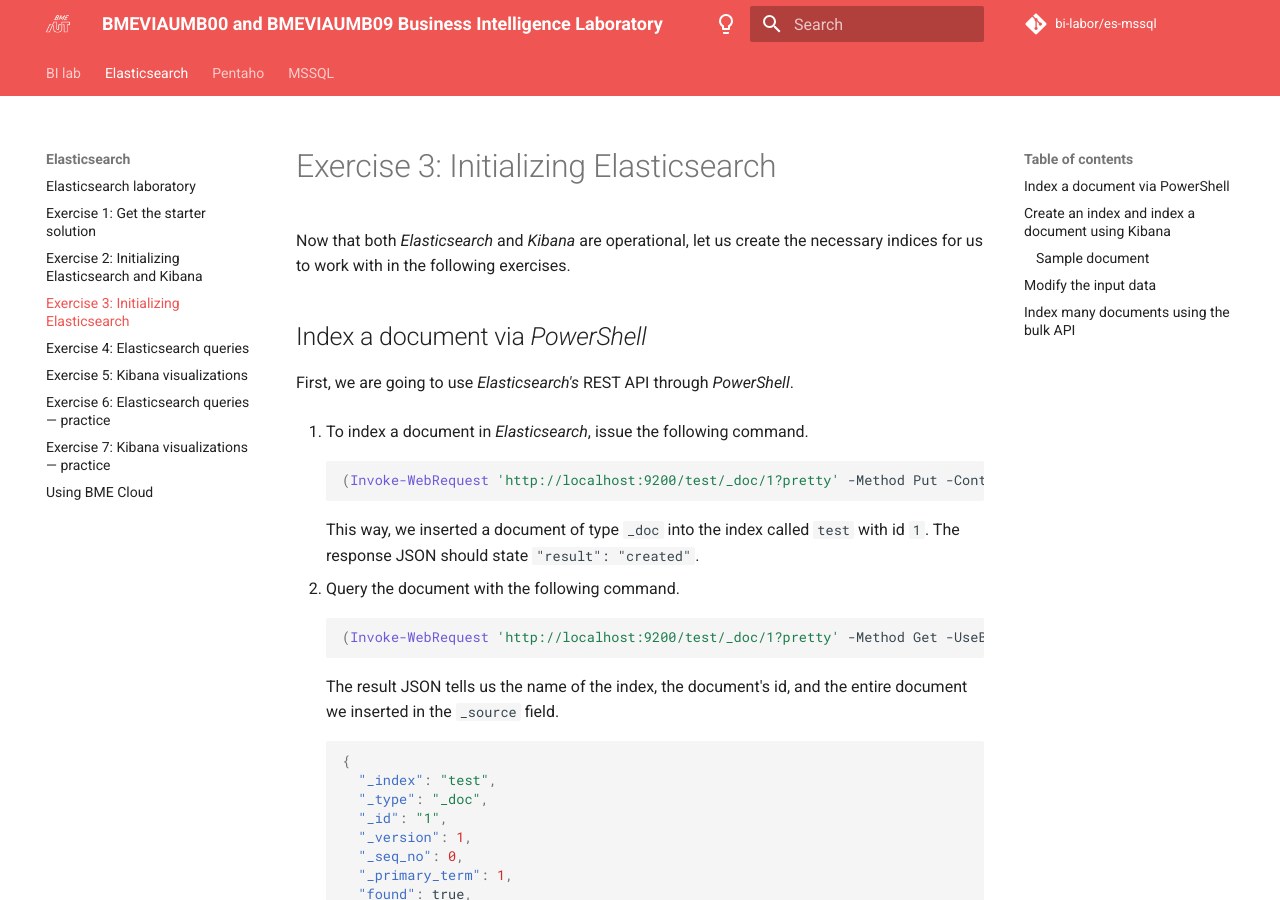
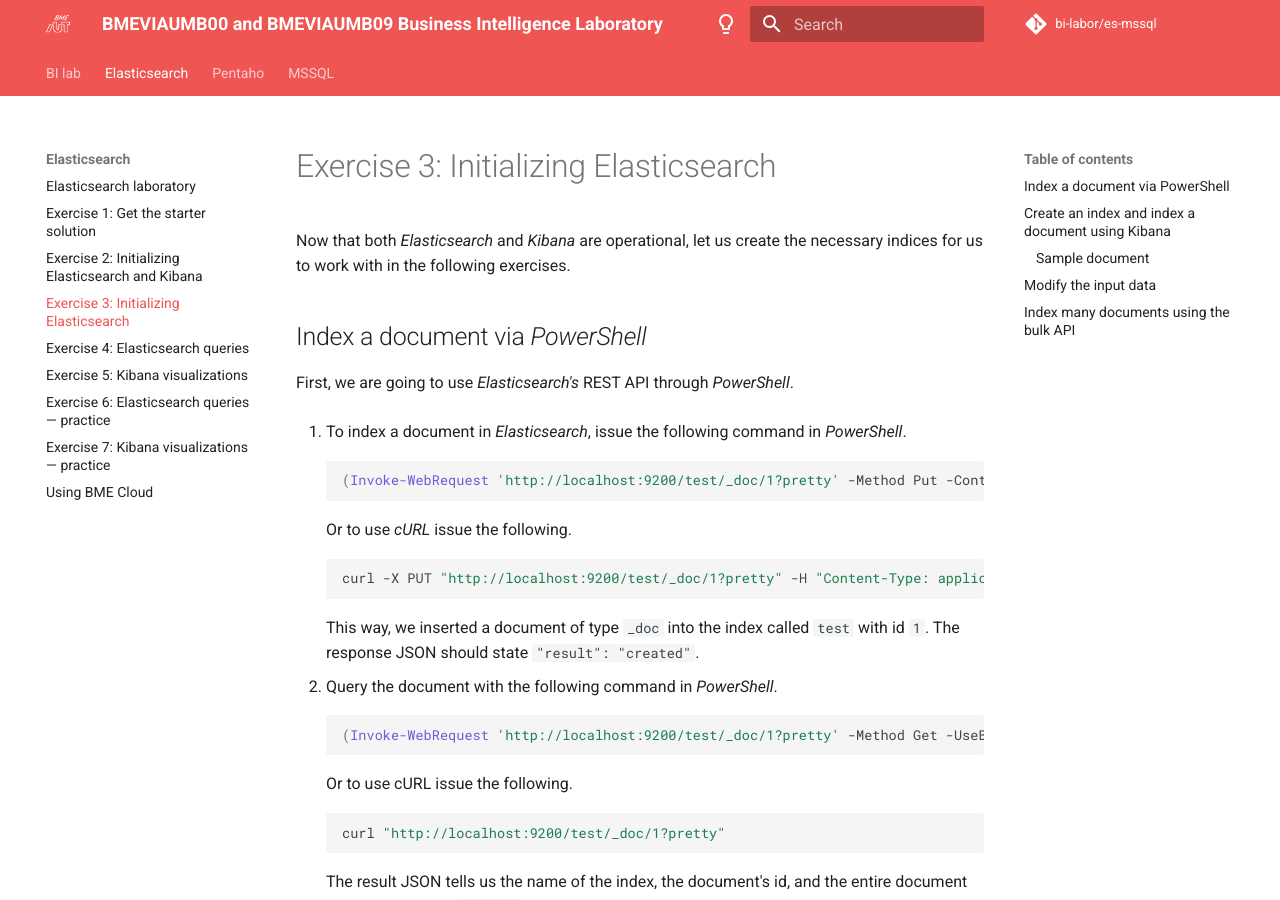
Before and after one commit to bi-labor/es-mssql, an MkDocs documentation site: the page built from docs/elasticsearch/exercise3.md, in a window 1280 px wide and 900 px high. Built offline with MkDocs 1.6.1 and Material for MkDocs 9.7.7, drawn with Linux system fonts in a browser that asks for light colours; comment, search, counter and statistics services are not loaded; some of the changed text lies outside the part shown.

Commit message:
Add instructions for curl/sed along with PS
Powershell is not actually required,
the commands can be trivially replaced
with curl/sed commands

````diff
--- a/docs/elasticsearch/exercise3.md
+++ b/docs/elasticsearch/exercise3.md
@@ -6,18 +6,28 @@
 
 First, we are going to use _Elasticsearch's_ REST API through _PowerShell_.
 
-1. To index a document in _Elasticsearch_, issue the following command.
+1. To index a document in _Elasticsearch_, issue the following command in _PowerShell_.
 
     ```powershell
     (Invoke-WebRequest 'http://localhost:9200/test/_doc/1?pretty' -Method Put -ContentType 'application/json' -Body '{ "name": "John Doe" }' -UseBasicParsing).Content
     ```
 
+    Or to use _cURL_ issue the following.
+    ```bash
+    curl -X PUT "http://localhost:9200/test/_doc/1?pretty" -H "Content-Type: application/json" -d '{ "name": "John Doe" }'
+    ```
+
     This way, we inserted a document of type `_doc` into the index called `test` with id `1`. The response JSON should state `"result": "created"`.
 
-1. Query the document with the following command.
+1. Query the document with the following command in _PowerShell_.
 
     ```powershell
     (Invoke-WebRequest 'http://localhost:9200/test/_doc/1?pretty' -Method Get -UseBasicParsing).Content
+    ```
+
+    Or to use cURL issue the following.
+    ```bash
+    curl "http://localhost:9200/test/_doc/1?pretty"
     ```
 
     The result JSON tells us the name of the index, the document's id, and the entire document we inserted in the `_source` field.
@@ -164,6 +174,11 @@
     (Get-Content .\salaries.json) -replace '"gender":"', '"gender":"NEPTUN ' -replace '"company":"', '"company":"NEPTUN ' | Set-Content .\salaries.json
     ```
 
+    Or to use _sed_ issue the following.
+    ```bash
+    sed -i 's/"gender":"/"gender":"NEPTUN /g; s/"company":"/"company":"NEPTUN /g' salaries.json
+    ```
+
 1. Verify the results; it should look similar (with your own Neptun code):
 
     ![Replacements in the document](images/replace-data-result.png)
@@ -183,6 +198,11 @@
 
     ```powershell
     Invoke-WebRequest 'http://localhost:9200/_bulk' -Method Post -ContentType 'application/json' -InFile .\salaries.json -UseBasicParsing
+    ```
+
+    Or to use _cURL_:
+    ```bash
+    curl -X POST "http://localhost:9200/_bulk" -H "Content-Type: application/json" --data-binary @salaries.json
     ```
 
 1. Check the response for errors. You will see a similar message if everything is OK (note the _errors_ in the response):
````
Also changed, not shown: docs/elasticsearch/index.md (+1 -1 lines).
